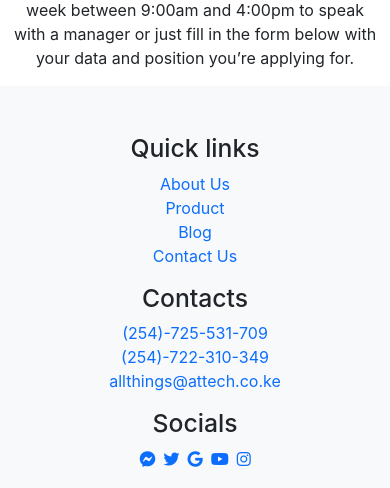
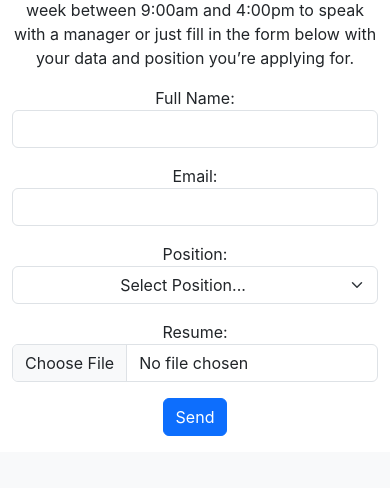
Before and after one commit to njagiiii/Dishes, a React (Create React App) app: page / in a window 390 px wide. Shown: the part 1022-1510 px from the top of the page. Built offline with nearby package versions, Linux system fonts and the light colour scheme.

Commit message:
Added the application form to the careers components and ensured its mobile responsive

```diff
--- a/src/Careers.js
+++ b/src/Careers.js
@@ -4,21 +4,38 @@ const Careers = () => {
   return (
     <div className="container">
       <div className="row">
-        <div className="col-md-11" style={{ marginTop: "20px", marginBottom: "20px", width: "100%"}}>
+        <div
+          className="col-md-11"
+          style={{ marginTop: "20px", marginBottom: "20px", width: "100%" }}
+        >
           <img
             src="https://images.pexels.com/photos/2977514/pexels-photo-2977514.jpeg?auto=compress&cs=tinysrgb&w=1600"
             alt="Chefs learning"
             className="img-thumbnail rounded mx-auto d-block"
-            style={{height: "700px", width:"100%"}}
+            style={{ height: "700px", width: "100%" }}
           />
-          <div className="middle" style={{position: "absolute",top: "7%", left: "19%", textAlign: "center"}}>
+          <div
+            className="middle"
+            style={{
+              position: "absolute",
+              top: "7%",
+              left: "19%",
+              textAlign: "center",
+            }}
+          >
             <div className="text">
-              <h1><em><b>CAREERS</b></em></h1>
+              <h1>
+                <em>
+                  <b>CAREERS</b>
+                </em>
+              </h1>
             </div>
           </div>
         </div>
       </div>
-      <p><b>Careers with us?</b></p>
+      <p>
+        <b>Careers with us?</b>
+      </p>
       <p>
         We are always looking for eager, hard working people with exciting
         personalities, a passion for superb service and an eye for detail. We
@@ -30,6 +47,39 @@ const Careers = () => {
         4:00pm to speak with a manager or just fill in the form below with your
         data and position you’re applying for.
       </p>
+      <form className="row g-3">
+        <div class="col-md-6">
+          <label htmlFor="Full Name">Full Name: </label>
+          <input class="form-control" type="text" required></input>
+        </div>
+        <div className="col-md-6">
+          <label htmlFor="Email">Email: </label>
+          <input class="form-control" type="email" required></input>
+        </div>
+        <div className="col-12">
+          <label htmlFor="Position">Position: </label>
+          <select class="form-select">
+            <option selected style={{ textAlign: "center" }}>
+              Select Position...
+            </option>
+            <option value="Barista">Barista</option>
+            <option value="Chef">Chef</option>
+            <option value="Sous Chef">Sous chef</option>
+            <option value="Commi 1">Commi 1</option>
+            <option value="Commi 2">Commi 2</option>
+            <option value="Waiter/waitress">Waiter/waitress</option>
+          </select>
+        </div>
+        <div className="col-12">
+          <label htmlFor="Resume">Resume: </label>
+          <input class="form-control" type="file" required></input>
+        </div>
+        <div class="col-12 mb-3">
+          <button type="submit" class="btn btn-primary">
+            Send
+          </button>
+        </div>
+      </form>
     </div>
   );
 };
--- a/src/Footer.js
+++ b/src/Footer.js
@@ -32,7 +32,7 @@ function Footer() {
                 <a href="tel:254722310349" className="text-decoration-none">(254)-722-310-349</a>
               </li>
               <li>
-                <a href="mailto:tastydishes.co.ke" className="text-decoration-none">allthings@attech.co.ke</a>
+                <a href="mailto:tastydishes.co.ke" className="text-decoration-none">tastydishes@gmail.co.ke</a>
               </li>
             </ul>
           </div>
```
Also changed, not shown: src/index.js (line endings or trailing spaces).
